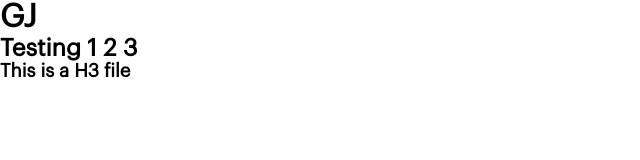
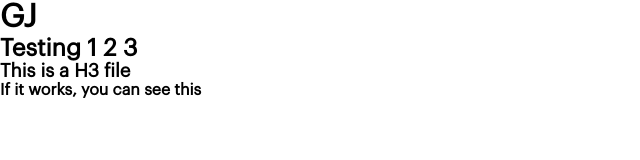
Before and after one commit to gjchoo/html-css-js-portfolio, a plain HTML site: page index.html in a window 1280 px wide. Shown: the whole page, without its empty margins (0-640 px from the left). Drawn offline with Linux system fonts and the light colour scheme.

```diff
--- a/index.html
+++ b/index.html
@@ -21,5 +21,6 @@
     <h1>GJ</h1>
     <h2>Testing 1 2 3</h2>
     <h3>This is a H3 file</h3>
+    <h4>If it works, you can see this </h4>
   </body>
 </html>
```
Also changed, not shown: package.json (deleted, +0 -24 lines), 2 other files.
